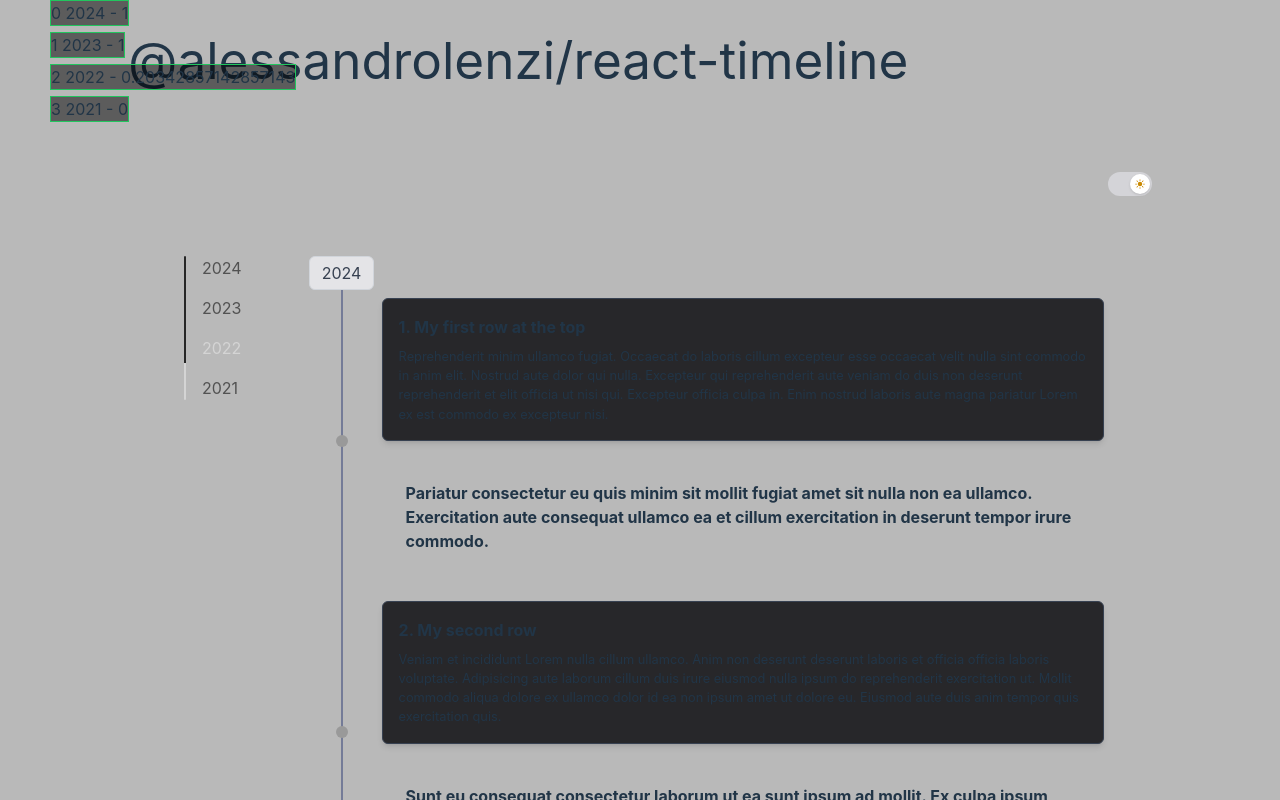
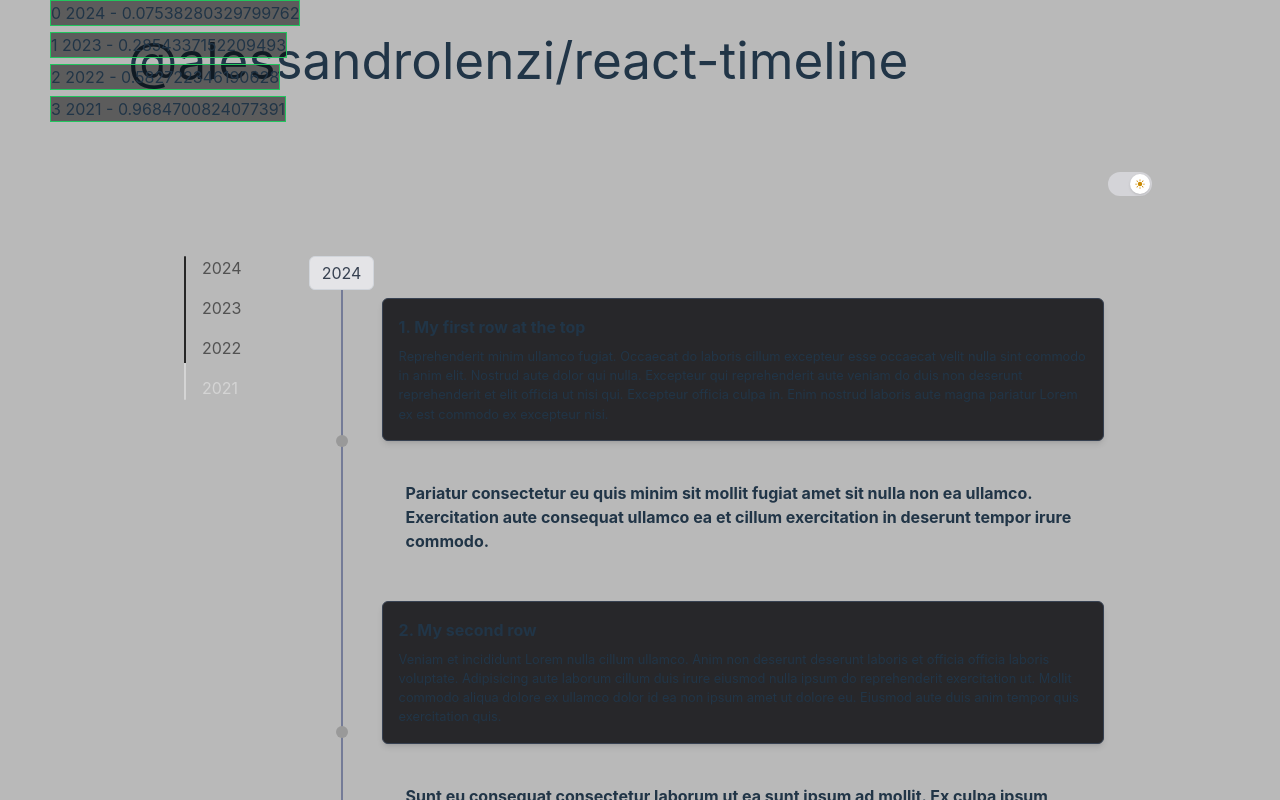
Before and after one commit to alessandro-lenzi/react-timeline, a React (Vite) app: page / in a window 1280 px wide. Shown: the top 800 px of the page. Built offline with nearby package versions, Linux system fonts and the light colour scheme.

Commit message:
test fix

```diff
--- a/src/components/Timeline/TimelineContext.tsx
+++ b/src/components/Timeline/TimelineContext.tsx
@@ -6,6 +6,7 @@
 }
 
 interface TimelineContextType {
+  scrollOffset?: 'start' | 'center';
   sections: Section[];
   registerSection: (section: Section) => void;
   activeSection: number;
@@ -19,6 +20,7 @@
 }
 
 const TimelineContext = createContext<TimelineContextType>({
+  scrollOffset: 'start',
   sections: [],
   registerSection: () => {},
   activeSection: 0,
@@ -30,6 +32,7 @@
   debug = false,
   children,
 }: TimelineContextProviderProps) => {
+  const [scrollOffset] = useState<'start' | 'center' | undefined>('start');
   const [activeSection, setActiveSection] = useState(-1);
   const [sections, setSections] = useState<Section[]>([]);
 
@@ -47,13 +50,14 @@
 
   const value = useMemo(
     () => ({
+      scrollOffset,
       sections: prepareSections(sections),
       registerSection,
       activeSection,
       setActiveSection,
       debug,
     }),
-    [sections, activeSection, debug]
+    [scrollOffset, sections, activeSection, debug]
   );
 
   return (
--- a/src/components/Timeline/TrackedSection.tsx
+++ b/src/components/Timeline/TrackedSection.tsx
@@ -23,8 +23,13 @@
   title: string;
   children?: ReactNode;
 } & HTMLMotionProps<'div'>) => {
-  const { registerSection, activeSection, setActiveSection, debug } =
-    useTimelineContext();
+  const {
+    scrollOffset,
+    registerSection,
+    activeSection,
+    setActiveSection,
+    debug,
+  } = useTimelineContext();
   const [valueY, setValueY] = useState(0);
 
   useEffect(() => {
@@ -35,7 +40,8 @@
 
   const { scrollYProgress } = useScroll({
     target: container,
-    offset: ['start center', 'end center'],
+    offset:
+      scrollOffset === 'center' ? ['start center', 'end center'] : undefined,
     layoutEffect: false,
   });
 
```
